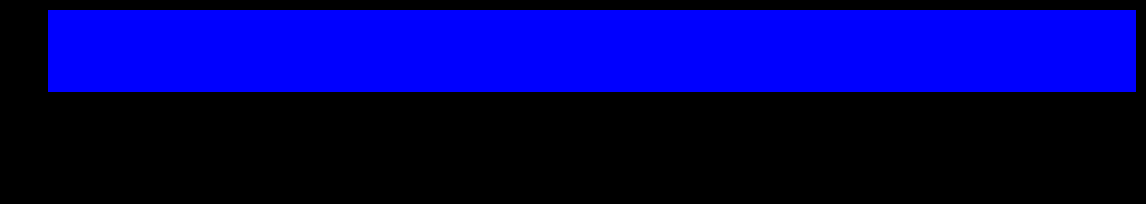
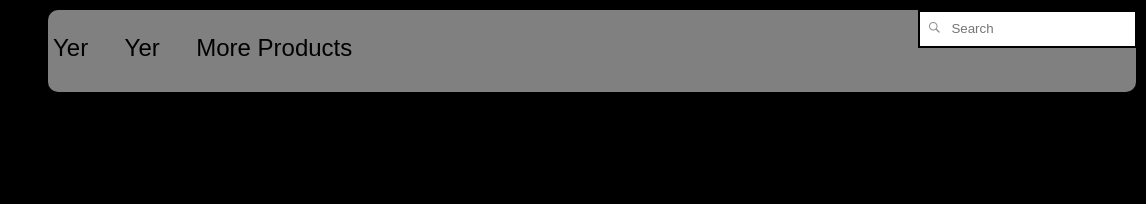
Before and after one commit to jpujols0511/MunderProject, a plain HTML site: page index.html in a window 1280 px wide. Shown: the top 204 px of the page, 134-1280 px from the left. Drawn offline with Linux system fonts and the light colour scheme.

Commit message:
Added sweet search bar, formatted navbar and added some buttons

```diff
--- a/index.html
+++ b/index.html
@@ -9,7 +9,13 @@
     <header class='container-1'>
       <img src="dunder.png" class='top-img'>
       <nav class='top-navbar'>
-
+      <li>Yer</li>
+      <li>Yer</li>
+      <li>More Products</li>
+      <li> </li>
+      <form class="top-form" action="index.html" method="post">
+        <input class='search-bar' type="search" name="" value="" placeholder="Search">
+      </form>
       </nav>
       <article class="content">
 
--- a/main.css
+++ b/main.css
@@ -1,8 +1,6 @@
-.container-1{
-  background-color: black;
-  background-size: 1381px 656px;
+body{
   margin: 0;
-  height: 700px;
+  font-family: sans-serif;
 }
 
 h1, h2{
@@ -10,9 +8,17 @@ h1, h2{
   color: #fff;
 }
 
-body{
+li{
+  display: inline-block;
+  padding: 24px 27px 5px 5px;
+  font-size: 24px;
+}
+
+.container-1{
+  background-color: black;
+  background-size: 1381px 656px;
   margin: 0;
-  font-family: sans-serif;
+  height: 700px;
 }
 
 .container-2{
@@ -47,9 +53,23 @@ height: 700px;
 
 .top-navbar{
   width: 85%;
-  background: blue;
+  background: grey;
   height: 82px;
   float: right;
   margin: 10px;
+  border-radius: 10px;
+}
 
+.top-form{
+  width: 20%;
+  float: right;
+  margin-top: 18  px;
 }
+
+.search-bar{
+  border: 2px solid black;
+  background-image: url('search.png');
+  background-position: 6px 7px;
+  background-repeat: no-repeat;
+  padding: 9px 7px 10px 31px;
+}
```
Also changed, not shown: search.png (added).
